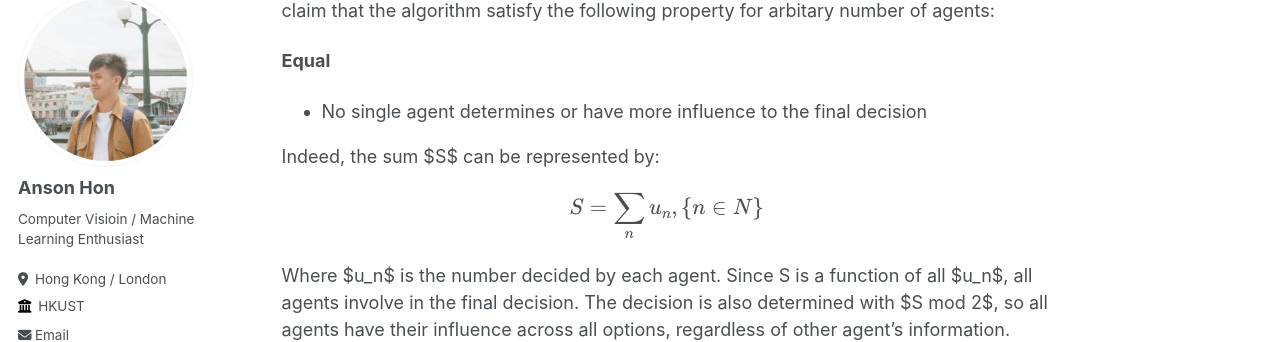
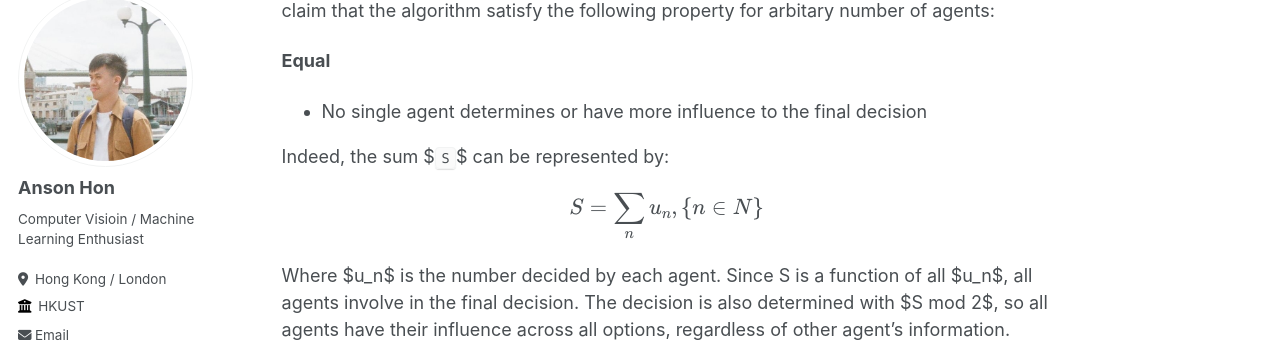
Before and after one commit to HonAnson/HonAnson.github.io, a Jekyll site: the page built from _posts/2025-01-03-blog-post-1.md, in a window 1280 px wide and 900 px high, scrolled down 822 px. Shown: the part 114-456 px from the top of the window. Built offline with Jekyll 4.4.1, drawn with Linux system fonts in a browser that asks for light colours.

Commit message:
minor update

```diff
--- a/_posts/2025-01-03-blog-post-1.md
+++ b/_posts/2025-01-03-blog-post-1.md
@@ -27,7 +27,7 @@ Clearly, the algorithm is scalable to N agents (assuming they can hear each othe
 **Equal**
 - No single agent determines or have more influence to the final decision
 
-Indeed, the sum $S$ can be represented by:
+Indeed, the sum $`S`$ can be represented by:
 
 $$
 S = \sum_n u_n , \{ n \in N\}
```
